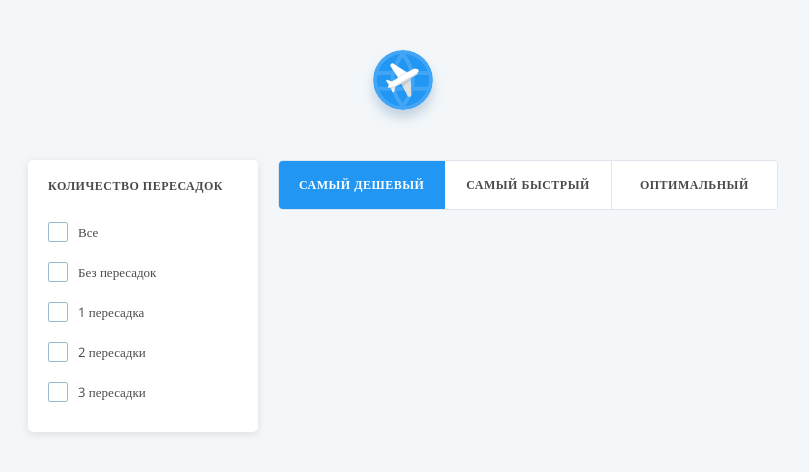
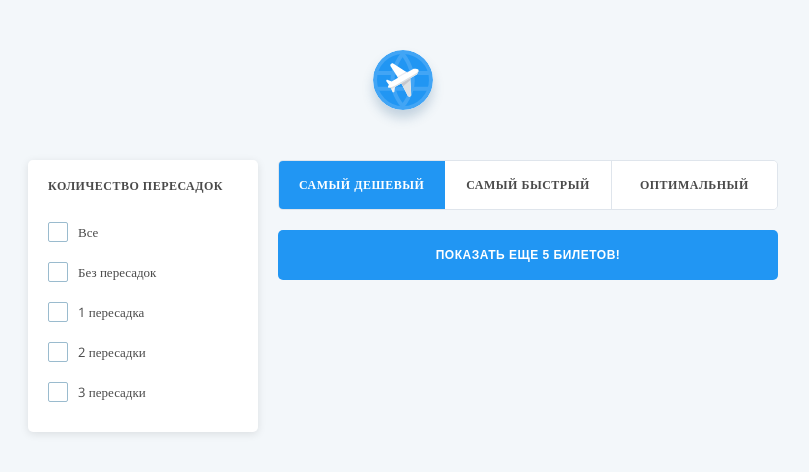
Before and after one commit to remox112358/aviasales, a React (Vite) app: page / in a window 1280 px wide. Shown: the top 472 px of the page, without its empty margins (237-1046 px from the left). Built offline with nearby package versions, Linux system fonts and the light colour scheme.

Commit message:
feat(components): button

```diff
--- a/src/App.tsx
+++ b/src/App.tsx
@@ -7,7 +7,8 @@ import {
 
 import {
   FilterTabs,
-  FiltersList
+  FiltersList,
+  TicketsList
 } from './components'
 
 import './scss/style.scss'
@@ -23,6 +24,7 @@ const App: React.FC = (): JSX.Element => {
           </div>
           <div className="content__inner">
             <FilterTabs />
+            <TicketsList />
           </div>
         </div>
       </Container>
--- /dev/null
+++ b/src/components/TicketsList/index.tsx
@@ -0,0 +1,15 @@
+import * as React from 'react'
+
+import { Button } from '../shared'
+
+import './style.scss'
+
+const TicketsList: React.FC = (): JSX.Element => {
+  return (
+    <div className="tickets">
+      <Button>Показать еще 5 билетов!</Button>
+    </div>
+  )
+}
+
+export default TicketsList
--- /dev/null
+++ b/src/components/TicketsList/style.scss
@@ -0,0 +1,12 @@
+.tickets {
+  display: flex;
+  flex-direction: column;
+
+  .ticket {
+    margin-bottom: 20px;
+  }
+
+  .button {
+    width: 100%;
+  }
+}
--- a/src/components/index.ts
+++ b/src/components/index.ts
@@ -1,2 +1,3 @@
 export { default as FilterTabs } from './FilterTabs'
 export { default as FiltersList } from './FiltersList'
+export { default as TicketsList } from './TicketsList'
--- /dev/null
+++ b/src/components/shared/Button/index.tsx
@@ -0,0 +1,27 @@
+import * as React from 'react'
+
+import './style.scss'
+
+type ButtonProps = {
+  children?: any,
+  className?: string,
+  callback?: () => void,
+}
+
+const Button: React.FC<ButtonProps> = ({ children, callback, className = '' }): JSX.Element => {
+  const clickHandler: React.MouseEventHandler<HTMLButtonElement> = (): void => {
+    if (callback)
+      callback()
+  }
+
+  return (
+    <button
+      onClick={clickHandler}
+      className={`button ${className}`}
+    >
+      { children }
+    </button>
+  )
+}
+
+export default Button
--- /dev/null
+++ b/src/components/shared/Button/style.scss
@@ -0,0 +1,37 @@
+@import '../../../scss/variables.scss';
+
+.button {
+  display: flex;
+  align-items: center;
+  justify-content: center;
+
+  cursor: pointer;
+
+  margin: 0;
+  padding: 0 15px;
+
+  border: none;
+  border-radius: 5px;
+
+  height: 50px;
+
+  font-size: 12px;
+  font-weight: 600;
+  line-height: 20px;
+  letter-spacing: .5px;
+  text-transform: uppercase;
+
+  color: map-get($COLORS, 'white');
+  background-color: map-get($COLORS, 'primary');
+
+  transition-duration: .2s;
+  transition-property: background-color;
+
+  &:hover {
+    background-color: darken(map-get($COLORS, 'primary'), 5%);
+  }
+
+  &:active {
+    background-color: darken(map-get($COLORS, 'primary'), 10%);
+  }
+}
--- a/src/components/shared/index.ts
+++ b/src/components/shared/index.ts
@@ -2,5 +2,6 @@ export { default as Logo } from './Logo'
 export { default as Card } from './Card'
 export { default as Icon } from './Icon'
 export { default as Tabs } from './Tabs'
+export { default as Button } from './Button'
 export { default as Checkbox } from './Checkbox'
 export { default as Container } from './Container'
--- a/src/scss/style.scss
+++ b/src/scss/style.scss
@@ -33,5 +33,14 @@ body {
     display: grid;
     grid-gap: 20px;
     grid-template-columns: 230px auto;
+
+    &__inner {
+      display: flex;
+      flex-direction: column;
+
+      .tabs {
+        margin-bottom: 20px;
+      }
+    }
   }
 }
```
